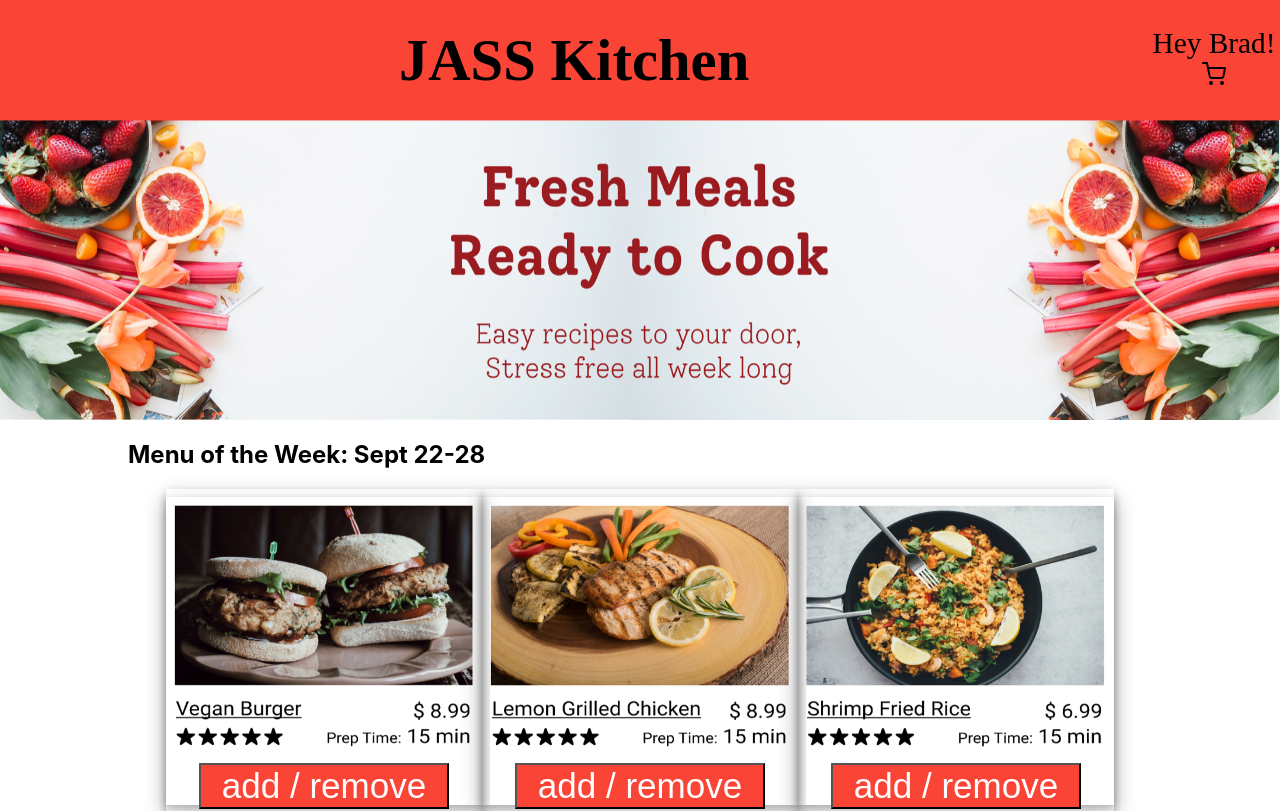
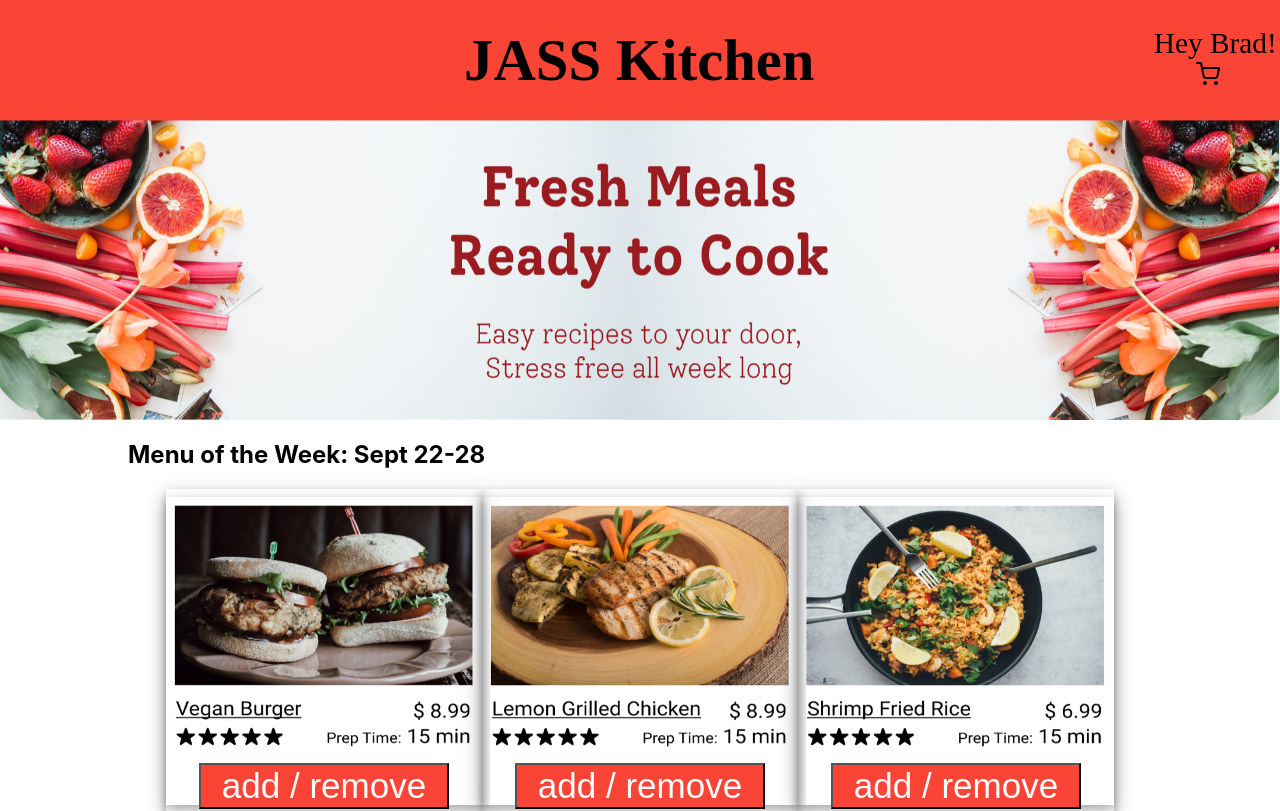
Before and after one commit to jerni81/jass-kitchen, a React (Create React App) app: page / in a window 1280 px wide. Shown: the top 811 px of the page. Built offline with nearby package versions, Linux system fonts and the light colour scheme.

Commit message:
small change

```diff
--- a/src/components/header.js
+++ b/src/components/header.js
@@ -9,7 +9,7 @@ function Header(props) {
       </div>
        <div className="hey">
        Hey Brad!
-       <img className="desktop" src ={process.env.PUBLIC_URL + 'images/desktop/shopping_cart.svg'} alt="shoppingCart"/>
+       <img className="shopping" src ={process.env.PUBLIC_URL + 'images/desktop/shopping_cart.svg'} alt="shoppingCart"/>
        </div>
     </div>
   )
--- a/src/header.css
+++ b/src/header.css
@@ -13,8 +13,9 @@
 .title {
   width: 100vw;
   text-align: center;
+  padding-left: 10vw;
 }
 
-.hey{
-  /* margin-left: -15%; */
+.shopping {
+  margin-right: 15px;
 }
```
